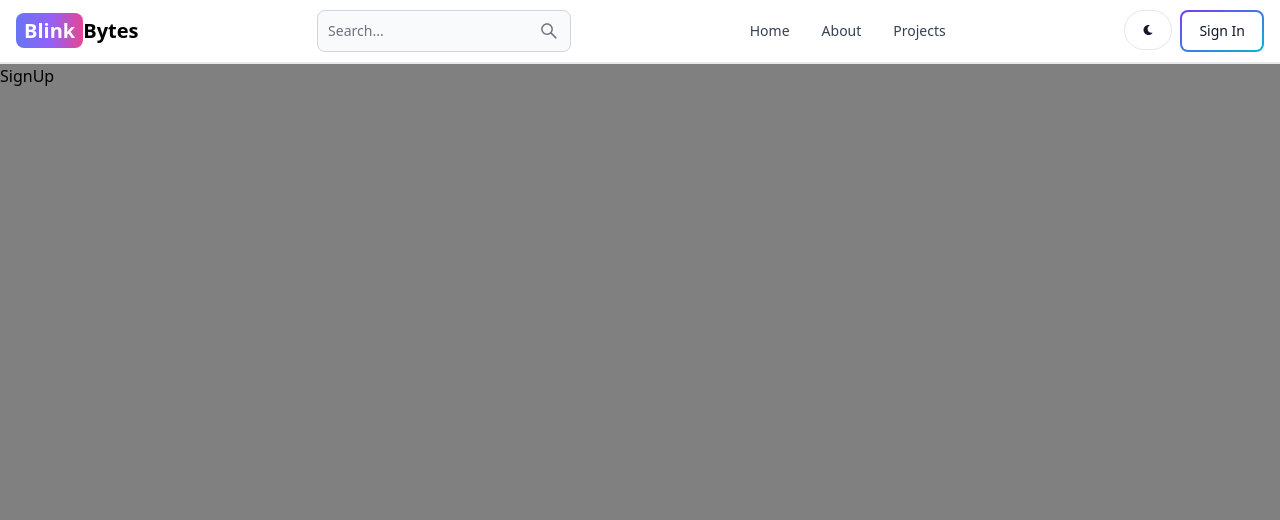
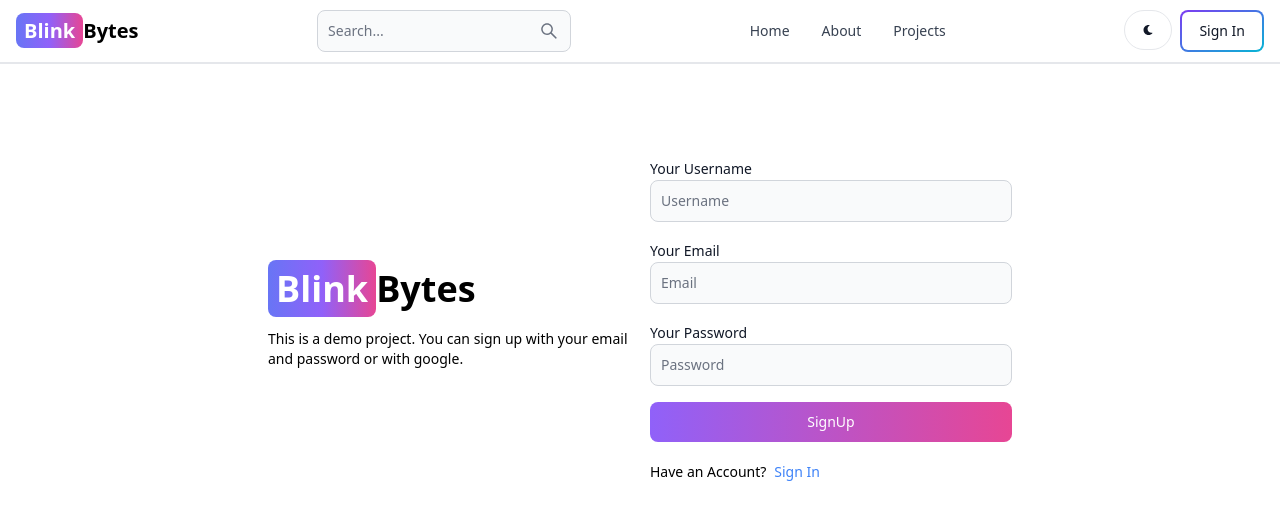
Before and after one commit to himanshu-371/Blink-Bytes, a React (Vite) app in the folder frontend/: page /sign-up in a window 1280 px wide. Shown: the top 520 px of the page. Built offline with nearby package versions, Linux system fonts and the light colour scheme.

Commit message:
created sign- up page ui

```diff
--- a/frontend/index.html
+++ b/frontend/index.html
@@ -7,8 +7,8 @@
   <title>Blink Bytes</title>
 </head>
 
-<!-- //remove the css later -->
-<body style="background-color: grey;">
+<!-- //remove the css later style="background-color: grey;" -->
+<body >
   <div id="root"></div>
   <script type="module" src="/src/main.jsx"></script>
 </body>
--- a/frontend/src/pages/SignUp.jsx
+++ b/frontend/src/pages/SignUp.jsx
@@ -1,7 +1,49 @@
-
+import { Link } from "react-router-dom";
+import { Alert, Button, Label, Spinner, TextInput } from "flowbite-react";
 
 export default function SignUp() {
   return (
-    <div>SignUp</div>
-  )
+    <div className="min-h-screen mt-20">
+      <div className="flex p-3 max-w-3xl mx-auto flex-col md:flex-row md:items-center gap-5">
+        {/*left*/}
+        <div className="flex-1">
+          <Link to="/" className="font-bold dark:text-white text-4xl">
+            <span className="px-2 py-1 bg-gradient-to-r from-indigo-500 via-purple-500 to-pink-500 rounded-lg text-white">
+              Blink
+            </span>
+            Bytes
+          </Link>
+          <p className="text-sm mt-5">
+            This is a demo project. You can sign up with your email and password
+            or with google.
+          </p>
+        </div>
+
+        {/*right*/}
+        <div className="flex-1">
+          <form className="flex flex-col gap-4">
+            <div>
+              <Label value="Your Username" />
+              <TextInput type="text" placeholder="Username" id="username" />
+            </div>
+            <div>
+              <Label value="Your Email" />
+              <TextInput type="text" placeholder="Email" id="email" />
+            </div>
+            <div>
+              <Label value="Your Password" />
+              <TextInput type="text" placeholder="Password" id="password" />
+            </div>
+            <Button gradientDuoTone='purpleToPink' type='submit' >
+              SignUp
+              </Button>
+          </form>
+          <div className="flex gap-2 text-sm mt-5">
+            <span>Have an Account?</span>
+            <Link to='/sign-in' className="text-blue-500">Sign In</Link>
+          </div>
+        </div>
+      </div>
+    </div>
+  );
 }
```
